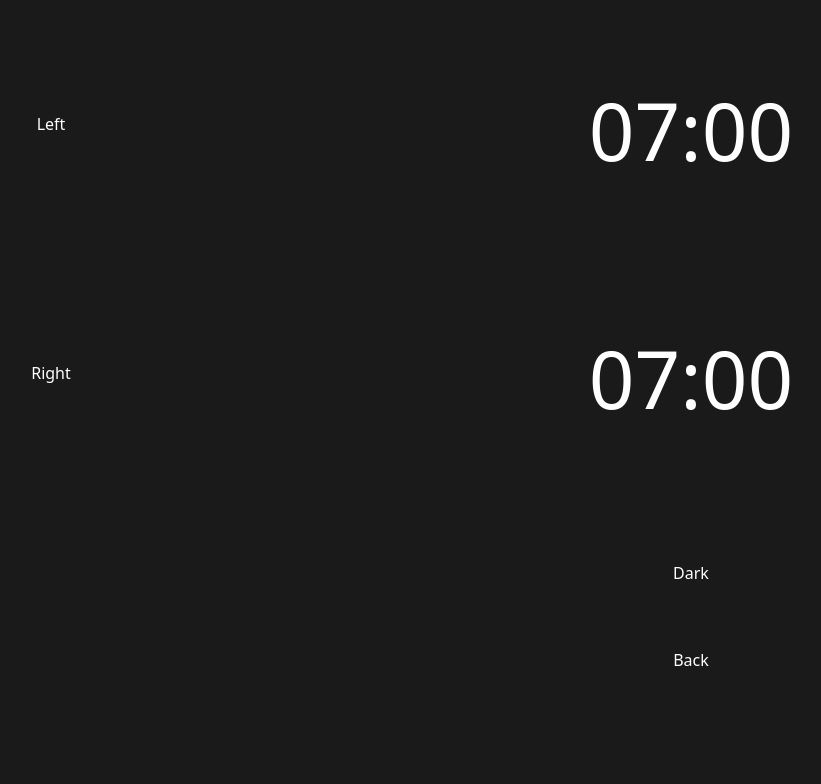
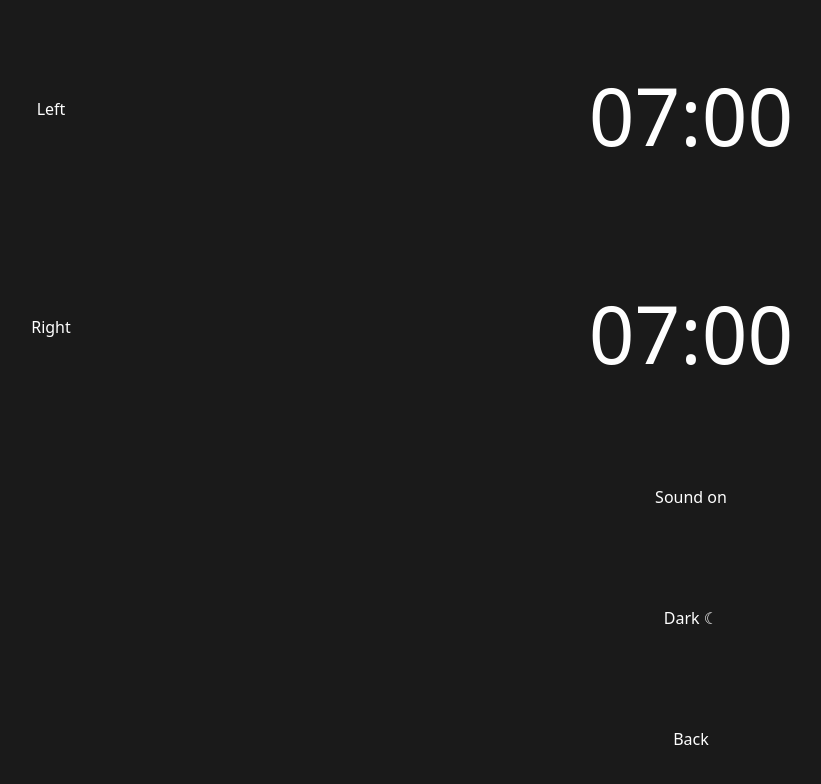
Before and after one commit to esbenbjerre/chess-clock, a Vue app: page / in a window 1280 px wide. Both pictures are taken after a click on the button "Setup". Shown: the top 784 px of the page, without its empty margins (141-962 px from the left). Built offline with nearby package versions, Linux system fonts and the light colour scheme.

Commit message:
feat: add sound effect

```diff
--- a/src/App.vue
+++ b/src/App.vue
@@ -17,10 +17,14 @@
     </div>
     <div/>
     <div class="setup-description">
+      <button @click="toggleSound">{{ sound }}</button>
+    </div>
+    <div/>
+    <div class="setup-description">
       <button @click="changeTheme">{{ theme }}</button>
     </div>
     <div/>
-    <div>
+    <div class="setup-description">
       <button @click="toggleSetup">Back</button>
     </div>
   </div>
@@ -46,12 +50,15 @@
 <script setup lang="ts">
 import { ref, computed } from 'vue'
 import type { Ref } from 'vue'
+import click from './assets/click.mp3'
 
 type Clock = {
   minutes: number
   seconds: number
   milliseconds: number
 }
+
+const audio = new Audio(click)
 
 const defaultMinutes = 7
 
@@ -65,6 +72,7 @@ const settings = ref({
     seconds: 0
     },
   theme: 'light',
+  sound: true,
   showSetup: false
 })
 const left = ref({
@@ -112,13 +120,20 @@ const rightTime = computed({
 const theme = computed({
   get() {
     if (settings.value.theme === 'light') {
-      return 'Dark'
+      return 'Dark ☾'
     }
-    return 'Light'
+    return 'Light ☼'
   },
   set(theme: string) {
     settings.value.theme = theme
-  },
+  }
+})
+
+const sound = computed(() => {
+  if (settings.value.sound === true) {
+      return 'Sound on'
+    }
+  return 'Sound off'
 })
 
 function toString(clock: Ref<Clock>) {
@@ -164,11 +179,19 @@ function reset() {
 }
 
 function startLeft() {
+  if (settings.value.sound) {
+    audio.load()
+    audio.play()
+  }
   pause()
   timer = setInterval(() => tick(left.value), 10)
 }
 
 function startRight() {
+  if (settings.value.sound) {
+    audio.load()
+    audio.play()
+  }
   pause()
   timer = setInterval(() => tick(right.value), 10)
 }
@@ -195,4 +218,8 @@ function toggleSetup() {
   right.value.minutes = settings.value.right.minutes
   right.value.seconds = settings.value.right.seconds
 }
+
+function toggleSound() {
+  settings.value.sound = !settings.value.sound
+}
 </script>
--- a/src/assets/main.css
+++ b/src/assets/main.css
@@ -119,7 +119,7 @@ button {
 
 input {
   display: inline;
-  width: 33%;
+  width: 100%;
   margin: 0;
   padding: 0;
   border: 0;
```
Also changed, not shown: 6 other files (tests, documents, lock files or other folders).
